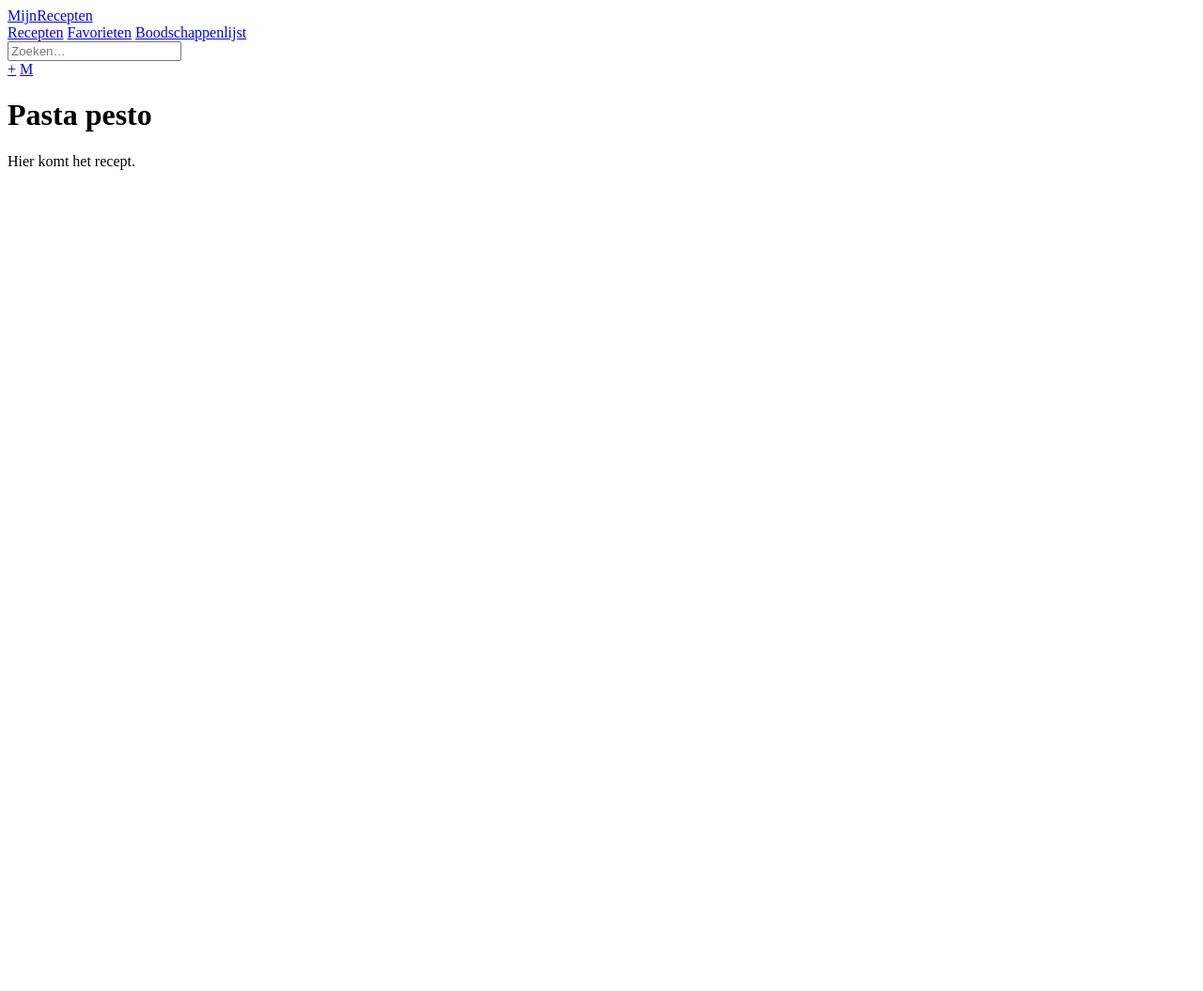
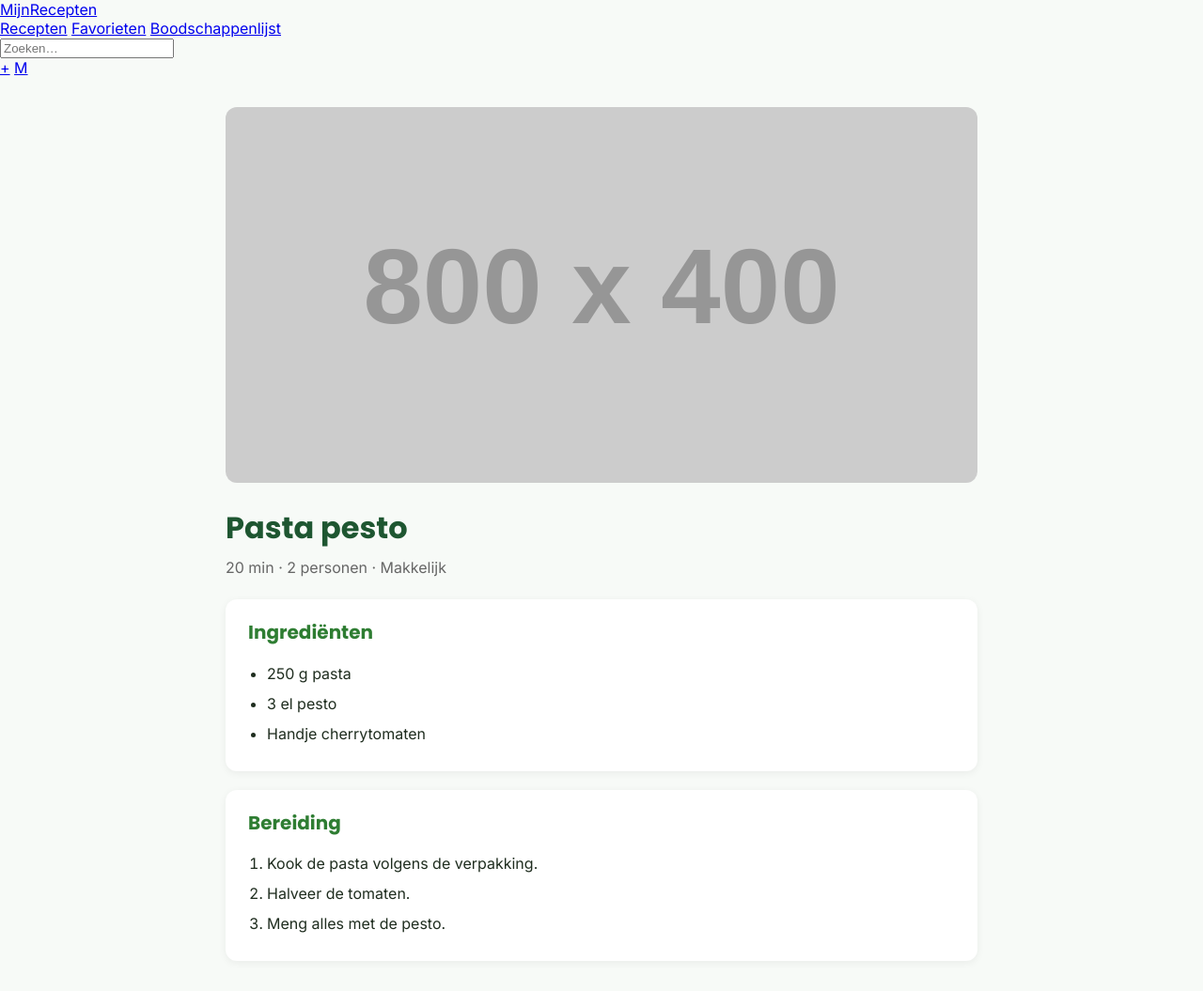
Before and after one commit to Kaspx3/ontkoking, a PHP site: page /detail.php in a window 1280 px wide. Shown: the whole page at 94% size. Before the commit the page ends 181 px from the top, so only its background shows below. Run offline with PHP 8.4, Linux system fonts and the light colour scheme; grey boxes labelled with a size stand in for pictures from a placeholder-image service; some libraries are stand-ins or nearby versions.

Commit message:
code toegevoegd

```diff
--- a/detail.css
+++ b/detail.css
@@ -0,0 +1,59 @@
+body {
+    margin: 0;
+    font-family: 'Inter', Arial, sans-serif;
+    background: #f7faf7;
+    color: #1f2d1f;
+}
+
+.recept {
+    max-width: 800px;
+    margin: 32px auto;
+    padding: 0 16px;
+}
+
+.recept-foto {
+    width: 100%;
+    height: auto;
+    border-radius: 12px;
+    display: block;
+}
+
+.recept h1 {
+    font-family: 'Poppins', sans-serif;
+    font-size: 2rem;
+    color: #1e5631;
+    margin: 24px 0 8px;
+}
+
+.recept-info {
+    color: #666;
+    margin: 0 0 24px;
+}
+
+.ingredienten,
+.bereiding {
+    background: #fff;
+    border-radius: 12px;
+    padding: 20px 24px;
+    margin-bottom: 20px;
+    box-shadow: 0 2px 8px rgba(0, 0, 0, 0.06);
+}
+
+.recept h2 {
+    font-family: 'Poppins', sans-serif;
+    font-size: 1.25rem;
+    color: #2e7d32;
+    margin-top: 0;
+}
+
+.ingredienten ul,
+.bereiding ol {
+    padding-left: 20px;
+    margin: 0;
+}
+
+.ingredienten li,
+.bereiding li {
+    margin-bottom: 8px;
+    line-height: 1.5;
+}
--- a/detail.php
+++ b/detail.php
@@ -7,8 +7,28 @@ include 'includes/header.php';
     <link rel="stylesheet" href="detail.css">
 
     <main class="recept">
+        <img src="https://placehold.co/800x400" alt="Recept foto" class="recept-foto">
+
         <h1>Pasta pesto</h1>
-        <p>Hier komt het recept.</p>
+        <p class="recept-info">20 min · 2 personen · Makkelijk</p>
+
+        <section class="ingredienten">
+            <h2>Ingrediënten</h2>
+            <ul>
+                <li>250 g pasta</li>
+                <li>3 el pesto</li>
+                <li>Handje cherrytomaten</li>
+            </ul>
+        </section>
+
+        <section class="bereiding">
+            <h2>Bereiding</h2>
+            <ol>
+                <li>Kook de pasta volgens de verpakking.</li>
+                <li>Halveer de tomaten.</li>
+                <li>Meng alles met de pesto.</li>
+            </ol>
+        </section>
     </main>
 
 <?php include 'includes/footer.php'; ?>
```
